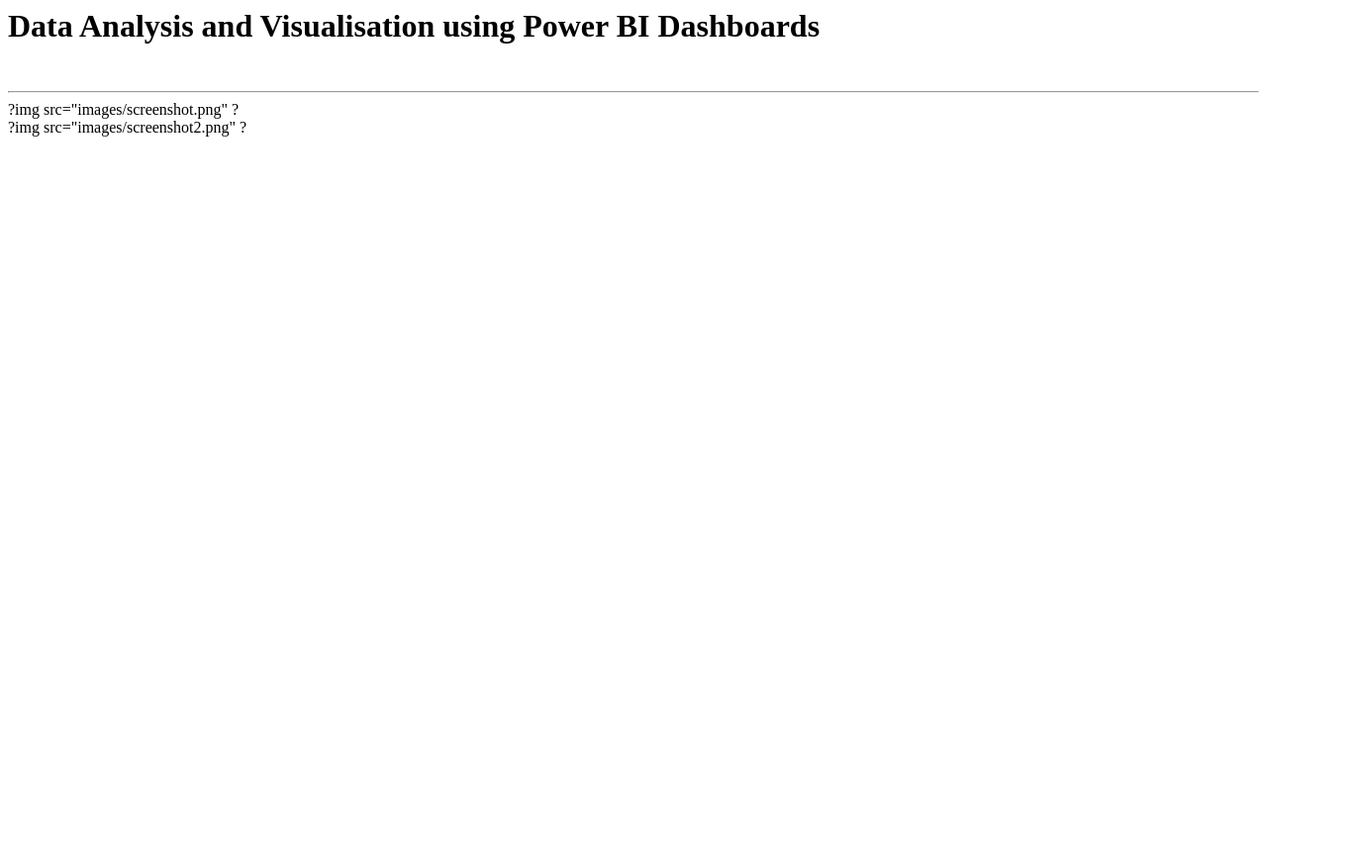
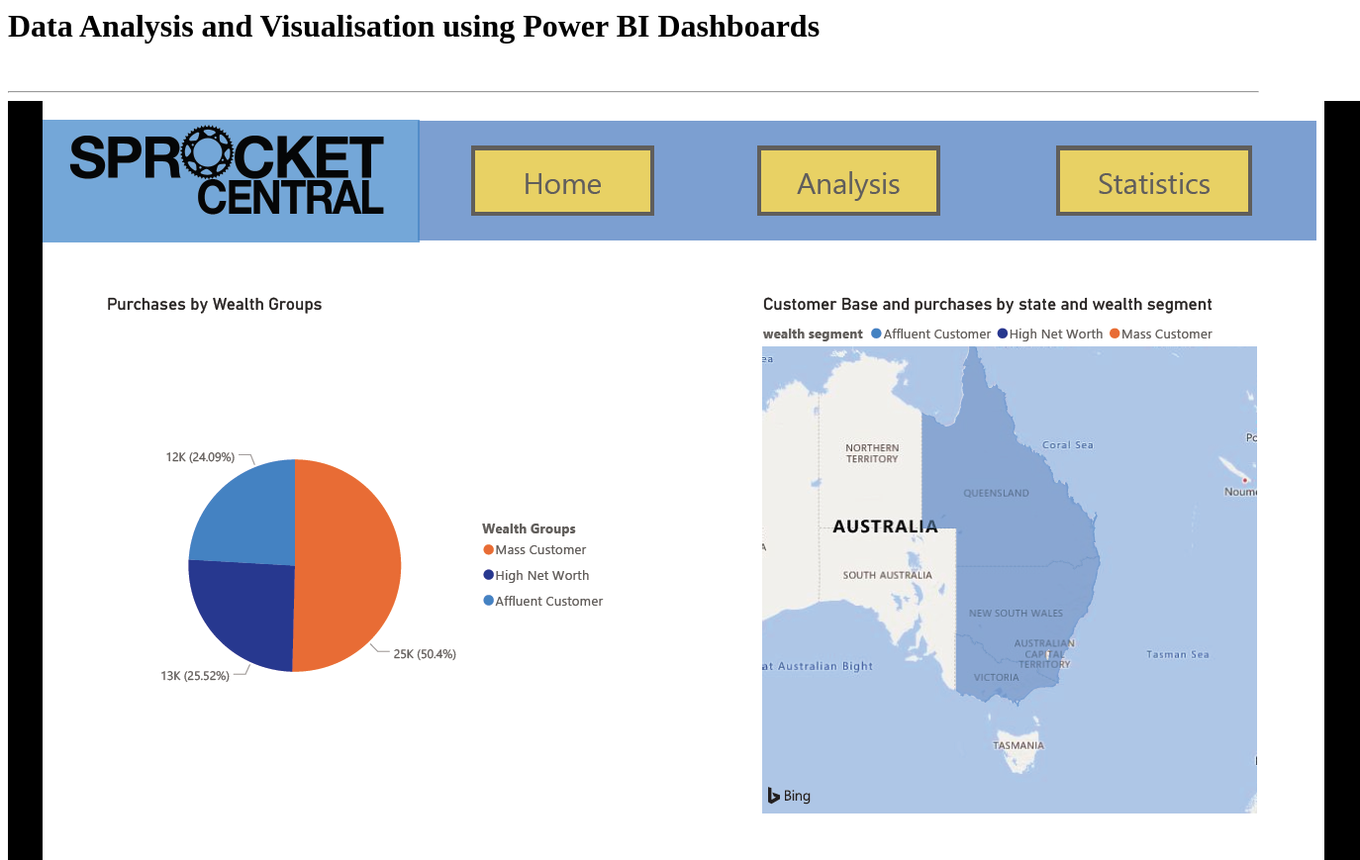
Before and after one commit to ajaypisharody/Data-Analysis-using-Power-BI, a plain HTML site: page index.html in a window 1280 px wide. Shown: the top 869 px of the page at 99% size, 1374 px wide, since content can reach past the window. Before the commit the page ends 800 px from the top, so only its background shows below. Drawn offline with Linux system fonts and the light colour scheme.

Commit message:
Update index.html

```diff
--- a/index.html
+++ b/index.html
@@ -4,10 +4,10 @@
 </head>
 <body>
 <h1>Data Analysis and Visualisation using Power BI Dashboards</h1><br><hr>
-?img src="images/screenshot.png" ?
+<img src="images/screenshot.png">
 
 <br>
-?img src="images/screenshot2.png" ?
+<img src="images/screenshot2.png" >
 
 <body>
 </html>
```
